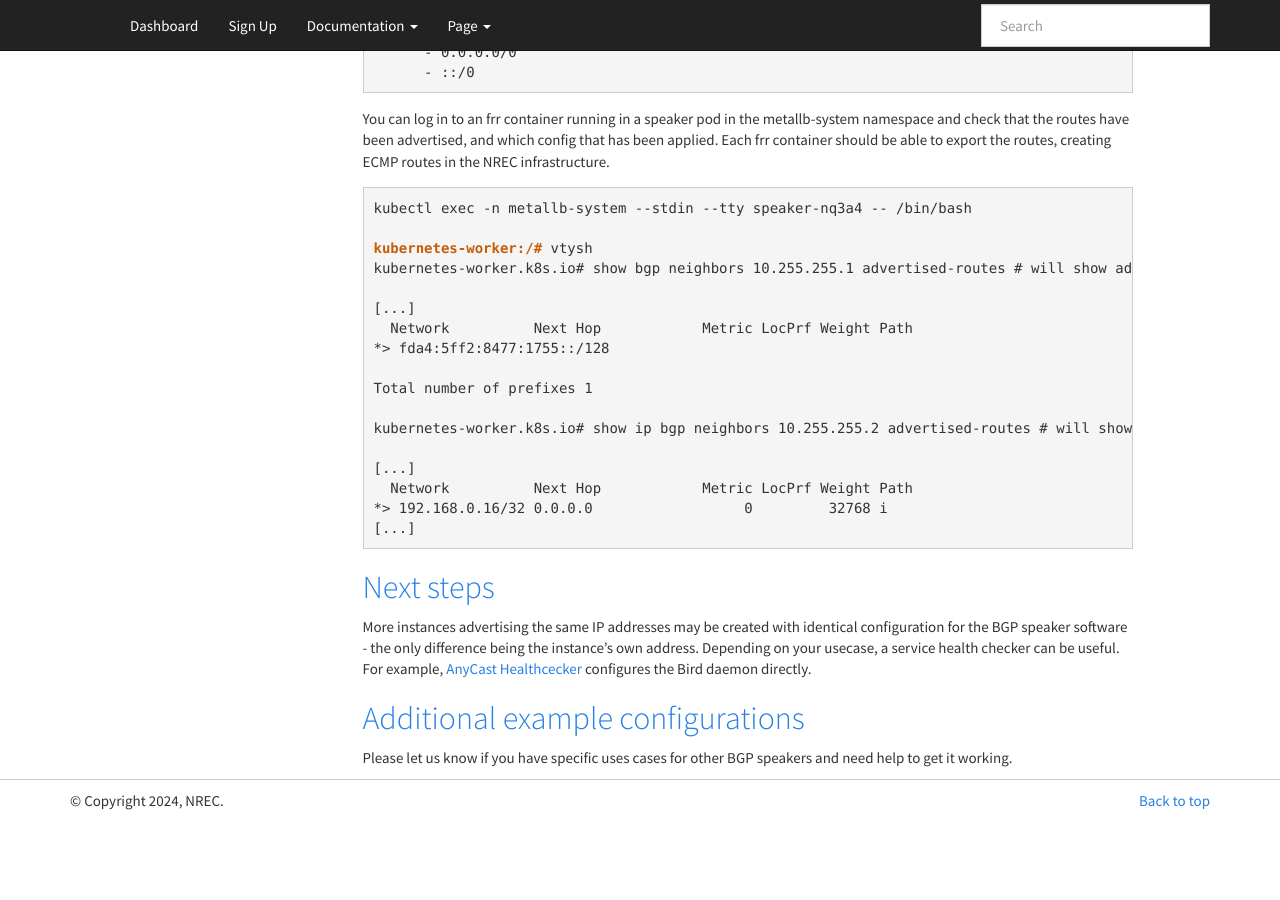
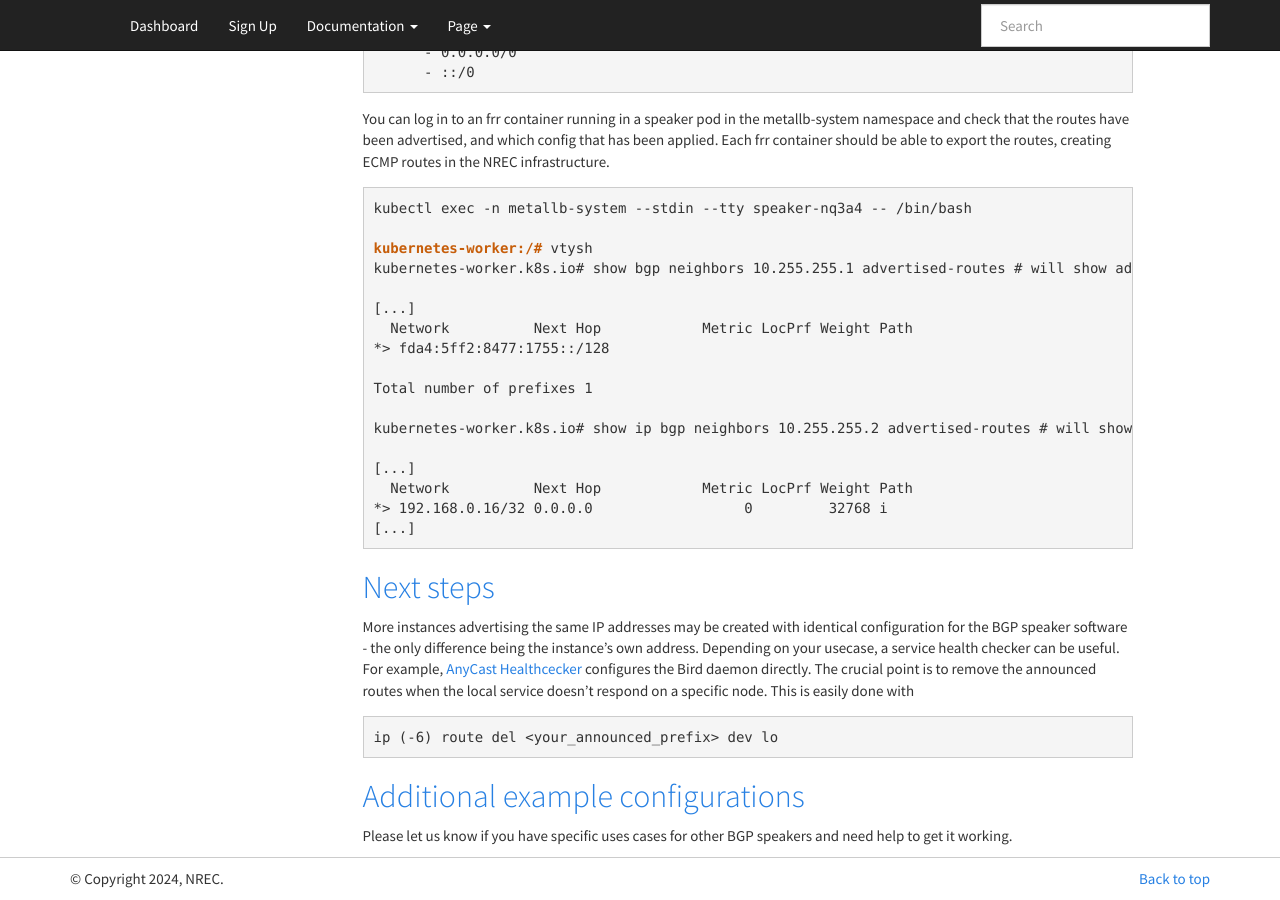
Before and after one commit to norcams/docs-enduser, a Sphinx documentation site: the page built from docs/elasticip.rst, in a window 1280 px wide and 900 px high, scrolled down 6830 px. Built offline with Sphinx 7.4.7, drawn with Linux system fonts in a browser that asks for light colours; before the commit the page ends 7651 px from its top, so only the background shows below that.

Commit message:
describe unannouncement of routes

```diff
--- a/docs/elasticip.rst
+++ b/docs/elasticip.rst
@@ -404,7 +404,12 @@ More instances advertising the same IP addresses may be created with
 identical configuration for the BGP speaker software - the only difference
 being the instance's own address. Depending on your usecase, a service health
 checker can be useful. For example, `AnyCast Healthcecker`_ configures the Bird
-daemon directly.
+daemon directly. The crucial point is to remove the announced routes when the local
+service doesn't respond on a specific node. This is easily done with
+
+.. code-block:: console
+
+  ip (-6) route del <your_announced_prefix> dev lo
 
 Additional example configurations
 ---------------------------------
```
